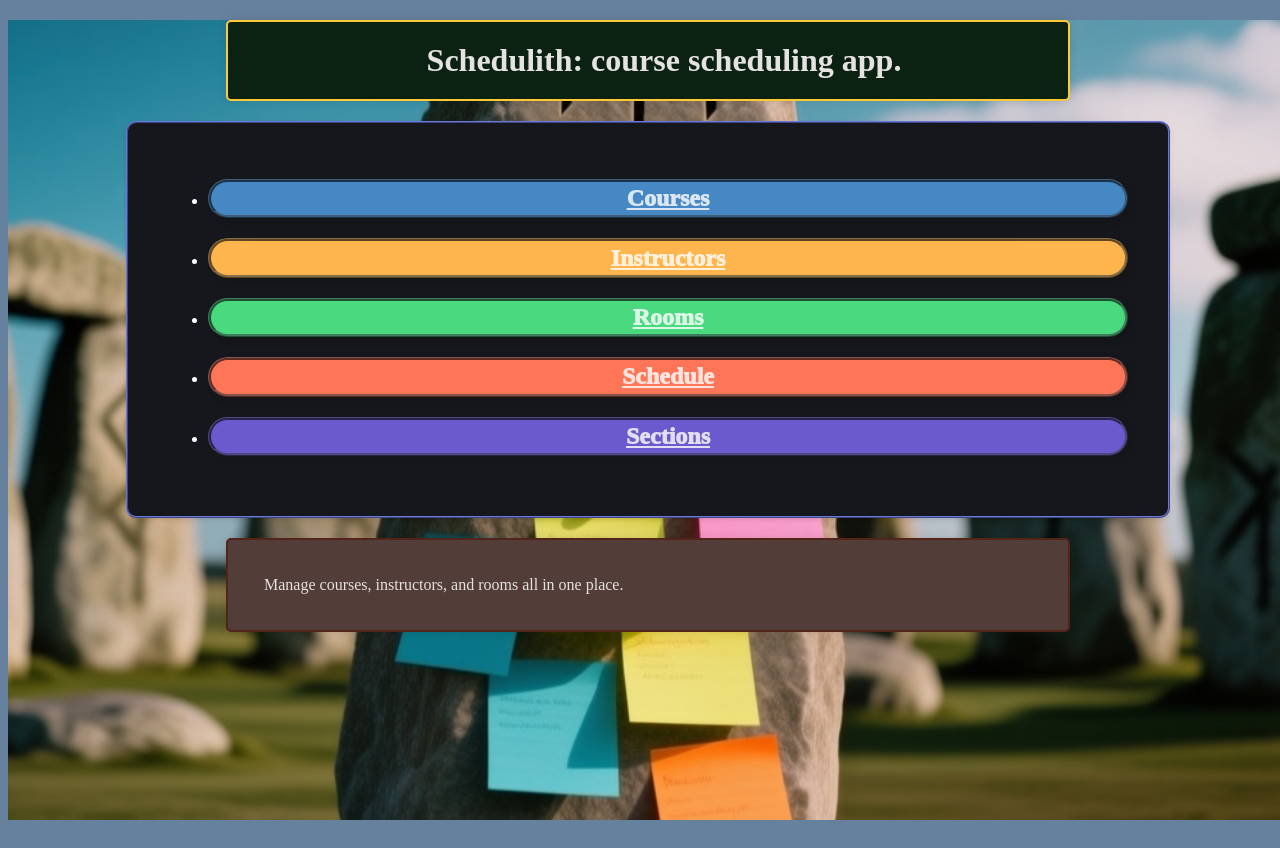
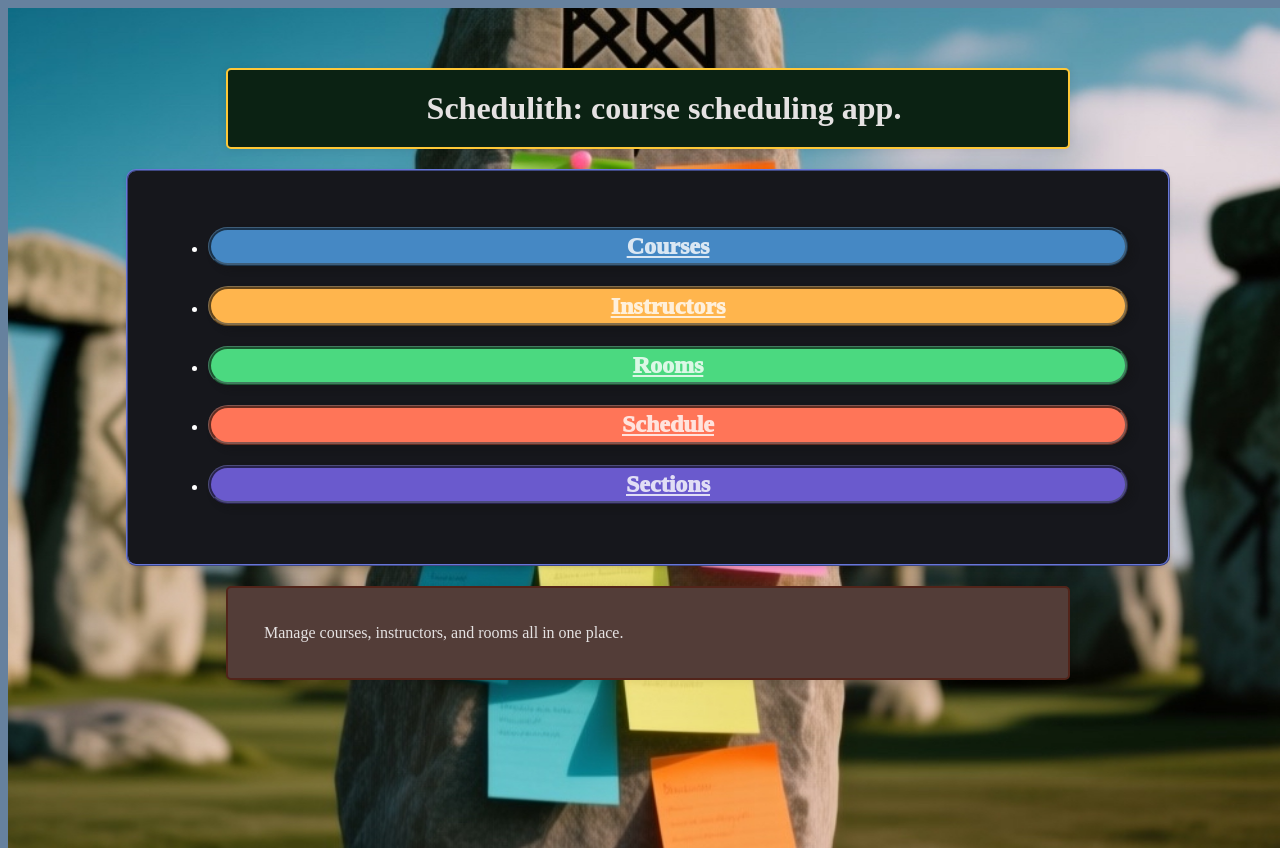
Before and after one commit to JustLeaveitBlank1/Class-Scheduler, a React (Vite) app in the folder frontend/: page / in a window 1280 px wide. Before the commit the page ends 820 px from the top, so only its background shows below. Built offline with nearby package versions, Linux system fonts and the light colour scheme.

Commit message:
Fixed sections layout

```diff
--- a/frontend/src/index.css
+++ b/frontend/src/index.css
@@ -23,12 +23,18 @@
 
 .home {
   height: 100vh;
+  display: flex;
+  flex-direction: column;
+  align-items: center;
+  justify-content: flex-start;
   background-size: cover;
   font-family: "Times New Roman", Times, serif;
   background-color: #414141;
   background-image: url('/src/assets/IMG00.png');
+  background-size: cover;
   background-position: center;
   background-repeat: no-repeat;
+  padding-top: 40px;
 }
 
 h1 {
@@ -114,6 +120,15 @@
   border: 2px ridge #FFC837;
 }
 
+.page-container {
+  display: flex;
+  flex-direction: column;
+  align-items: center;
+  justify-content: flex-start;
+  min-height: 100vh;
+  padding: 2rem;
+}
+
 /* Bubbly link/button component */
 .bubbly-link {
   display: flex;
--- a/frontend/src/pages/Sections.tsx
+++ b/frontend/src/pages/Sections.tsx
@@ -27,7 +27,7 @@
     if (error) return <div className="text-red-500">{error}</div>;
 
     return (
-        <div className="p-6">
+        <div className="page-container">
             <h1 className="text-2xl font-semibold mb-4">All Sections</h1>
             {sections.length === 0 ? (
                 <div>No sections available.</div>
```
